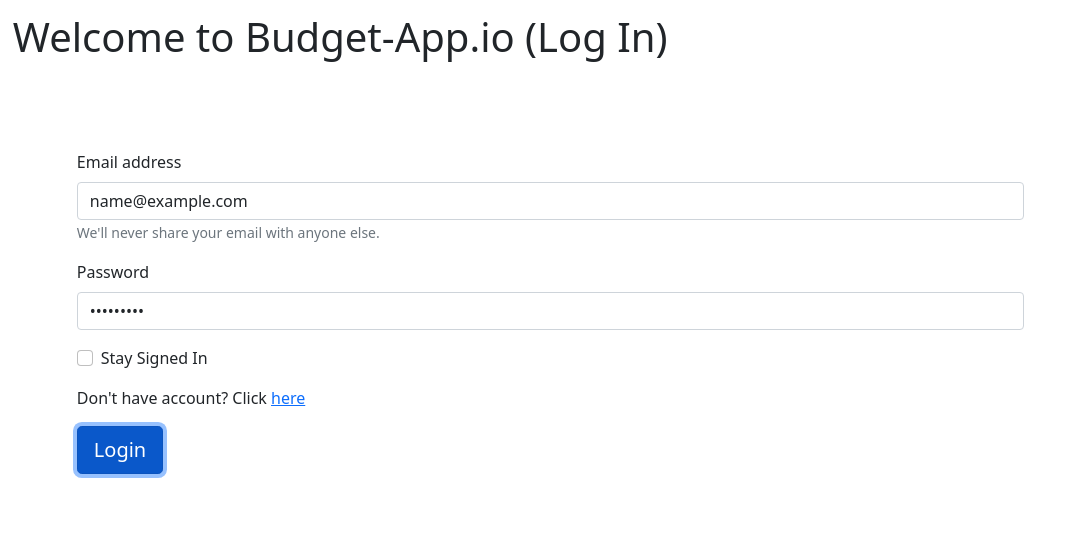
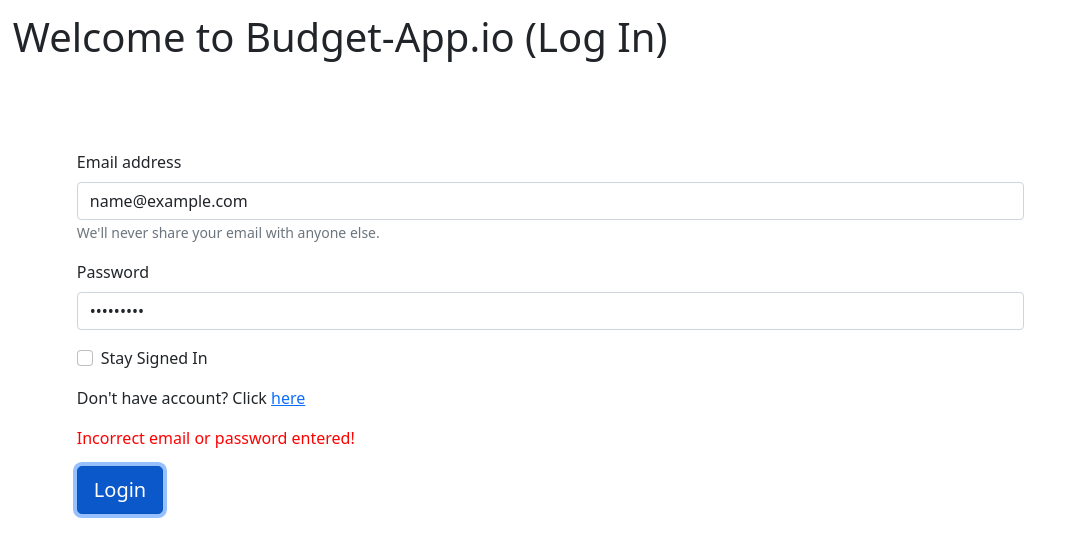
Before and after one commit to ilaylow/budget-app, a React (Create React App) app in the folder frontend/: page / in a window 1280 px wide. Both pictures are taken after typing "name@example.com", "Sample123" into the empty fields and a click on the button "Login". Shown: the top 556 px of the page, without its empty margins (0-1074 px from the left). Built offline with nearby package versions, Linux system fonts and the light colour scheme; no server answers.

Commit message:
added in error handling for frontend when incorrect password

```diff
--- a/frontend/src/Pages/Login/Login.jsx
+++ b/frontend/src/Pages/Login/Login.jsx
@@ -11,6 +11,7 @@ const HOUR_TO_MILLISECONDS = 1000 * 60 * 60
 export const Login = () => {
 
     const [isLoggedIn, setLoggedIn] = useState(getWithExpiry("token"));
+    const [wrongPassword, setWrongPassword] = useState(getWithExpiry(false));
     const [userState, setUserState] = useState(initialState);
 
     const handleInput = (event) => {
@@ -34,6 +35,7 @@ export const Login = () => {
 
         }).catch((err) => {
             console.log(err.response);
+            setWrongPassword(true)
         })
     }
 
@@ -64,6 +66,7 @@ export const Login = () => {
                     <span>
                         <p>Don't have account? Click <a href="/signup">here</a></p>
                     </span>
+                    {wrongPassword && <p style={{color: "red"}}>Incorrect email or password entered!</p>}
                     <Button variant="primary" type="submit" size="lg" active onClick={login}>
                         Login
                     </Button>
```
